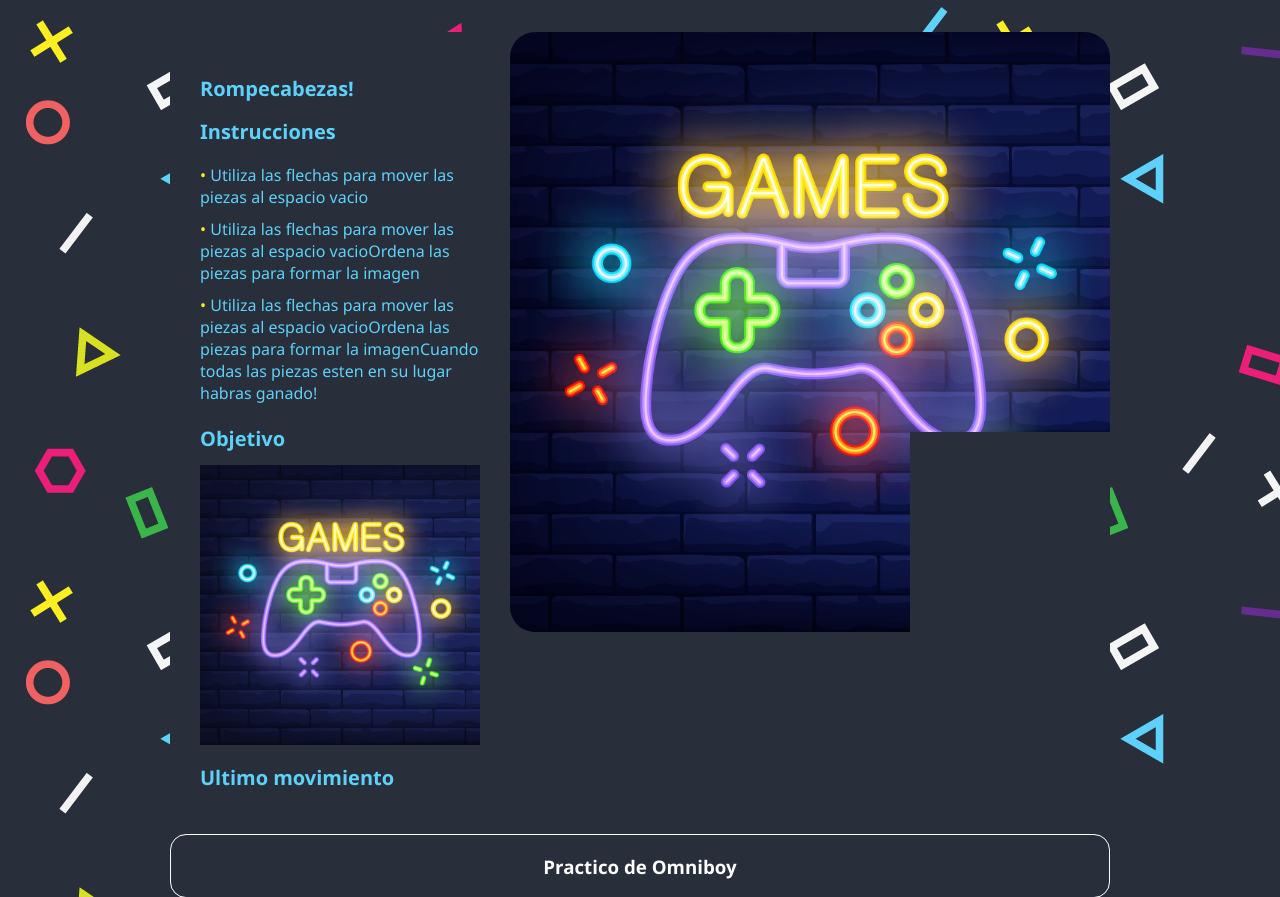
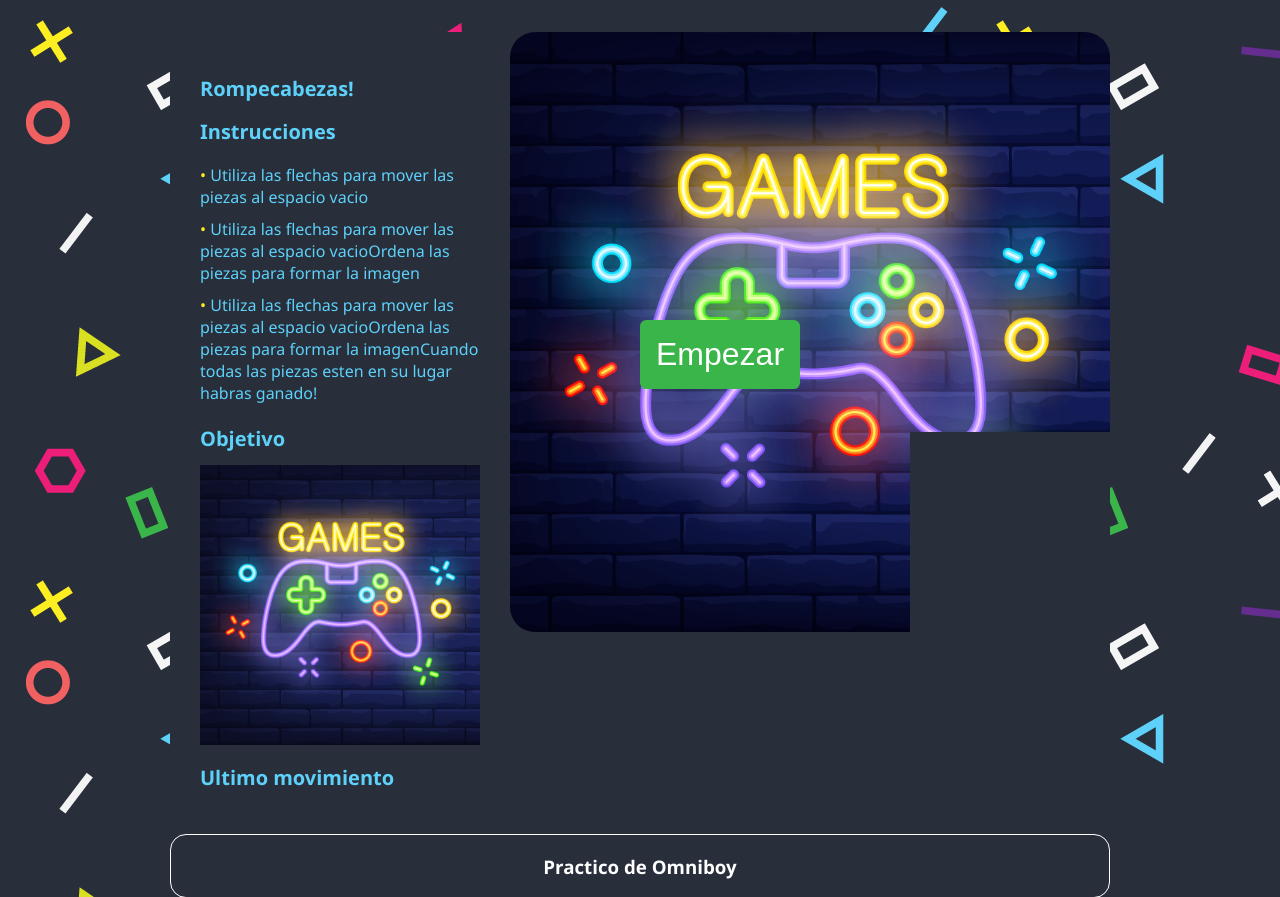
Before and after one commit to omniboyOK/web-puzzle, a PHP site: page /juego.html in a window 1280 px wide. Shown: the top 897 px of the page. Run offline with PHP 8.4, Linux system fonts and the light colour scheme.

Commit message:
boton empezar y poder empezar una y otra vez.

```diff
--- a/css/juego.css
+++ b/css/juego.css
@@ -147,3 +147,26 @@ li::before {
   padding: 0.5em;
   margin: 0%;
 }
+
+#iniciar {
+  position: fixed;
+  top: 40%;
+  left: 50%;
+  background-color: #39B54A;
+  color: white;
+  font-size: 2em;
+  padding: 0.5em;
+  margin: 0%;
+  border-radius: 0.2em;
+  border: none;
+}
+
+#iniciar:hover {
+  box-sizing: border-box;
+  background-color: white;
+  color: #39B54A;
+  cursor: pointer;
+  font-size: 2em;
+  padding: 0.5em;
+  margin: 0%;
+}
--- a/js/juego.js
+++ b/js/juego.js
@@ -78,7 +78,10 @@ function mostrarCartelGanador() {
   var cartel = document.createElement('div');
   var p = document.createElement('p');
   var button = document.createElement('button');
-  button.onclick = function(){ iniciar() };
+  button.onclick = function(){
+    document.getElementById('cartel').remove();
+    iniciar()
+  };
 
   button.id = 'boton_ganador';
   cartel.id = 'cartel';
@@ -300,9 +303,9 @@ function capturarTeclas() {
 y ejecutando la función para que se capturen las teclas que
 presiona el usuario */
 function iniciar() {
-    document.getElementById('cartel').remove();
-    mezclarPiezas(3);
+    mezclarPiezas(30);
+    document.getElementById('iniciar').remove();
 }
 
 // Ejecutamos la función iniciar
-iniciar();
+// iniciar();
--- a/juego.html
+++ b/juego.html
@@ -66,6 +66,8 @@
       </div>
     </div>
 
+    <button id="iniciar" onclick="iniciar()">Empezar</div>
+
     <script src="js/juego.js"></script>
   </body>
 </html>
```
